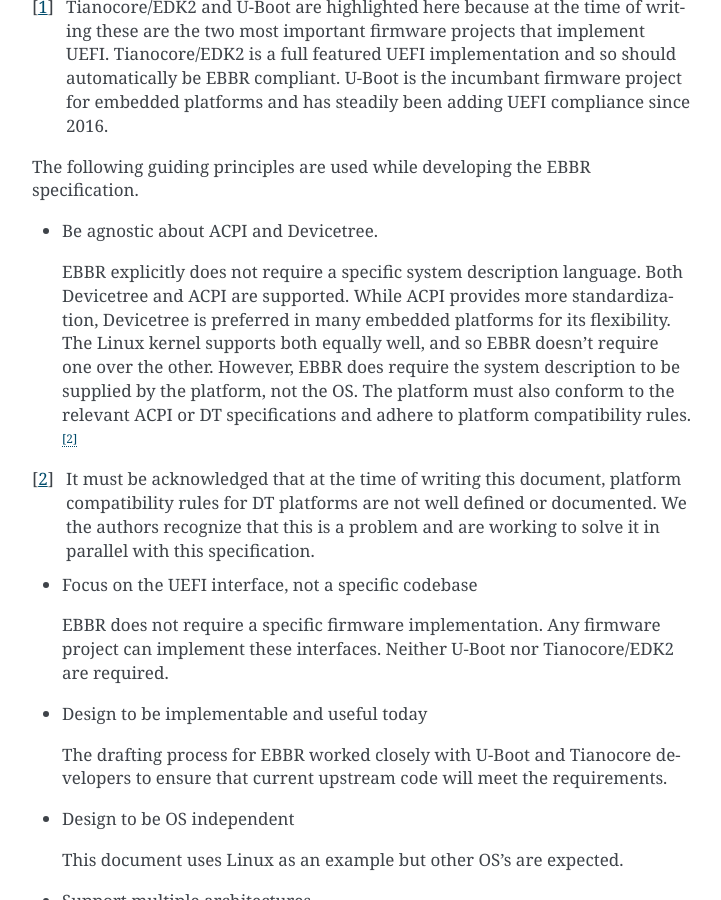
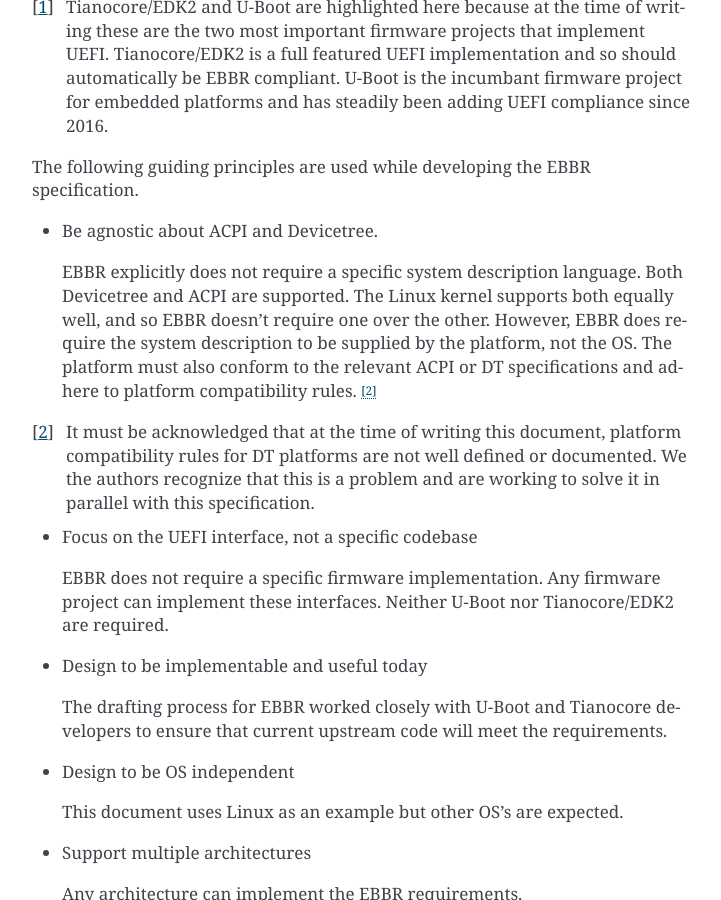
Before and after one commit to ARM-software/ebbr, a Sphinx documentation site: the page built from source/chapter1-about.rst, in a window 1280 px wide and 900 px high, scrolled down 1357 px. Shown: the whole window, without its empty margins (388-1109 px from the left). Built offline with Sphinx 7.4.7, drawn with Linux system fonts in a browser that asks for light colours.

Commit message:
editorial: Drop value statement between ACPI & DT
Suggested-by: Mark Brown <broonie@kernel.org>
Signed-off-by: Grant Likely <grant.likely@arm.com>

```diff
--- a/source/chapter1-about.rst
+++ b/source/chapter1-about.rst
@@ -76,8 +76,6 @@
 
   EBBR explicitly does not require a specific system description language.
   Both Devicetree and ACPI are supported.
-  While ACPI provides more standardization, Devicetree is preferred in many
-  embedded platforms for its flexibility.
   The Linux kernel supports both equally well, and so EBBR doesn't require one
   over the other.
   However, EBBR does require the system description to be supplied by the
```
